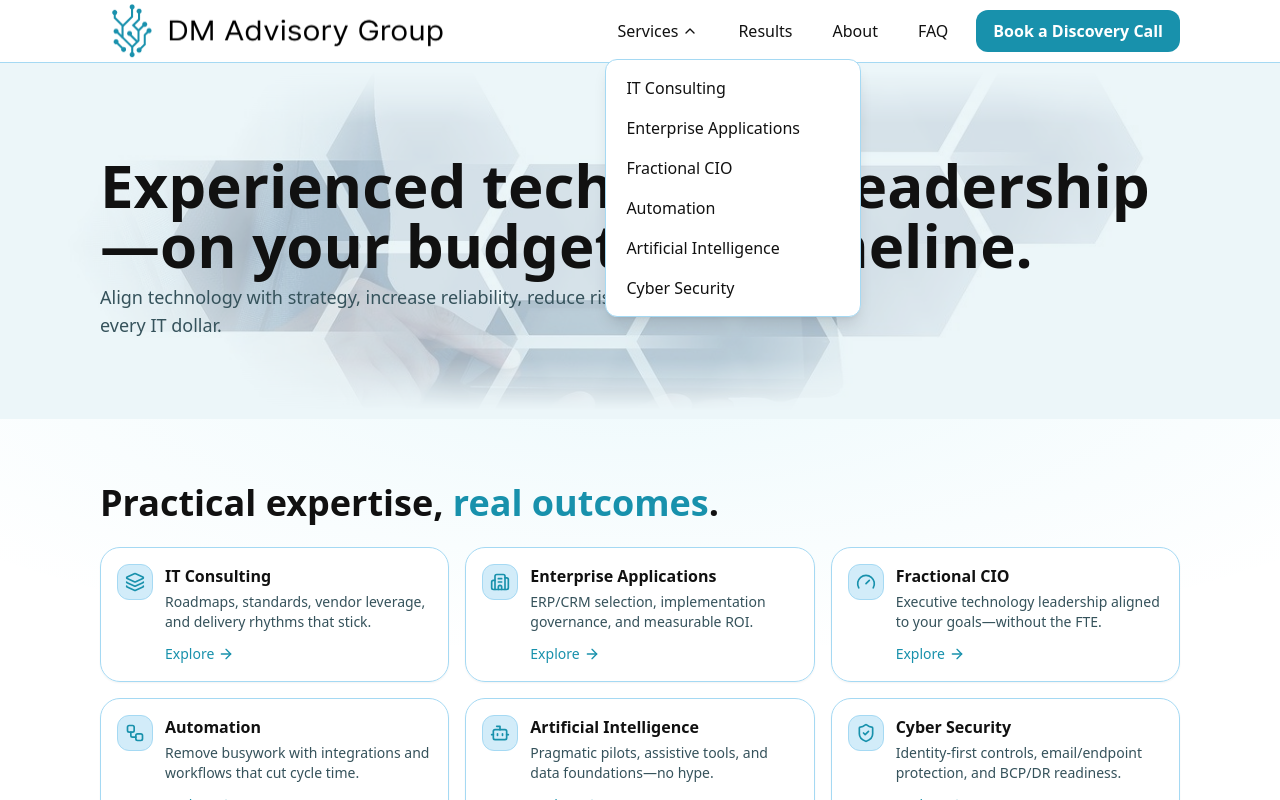
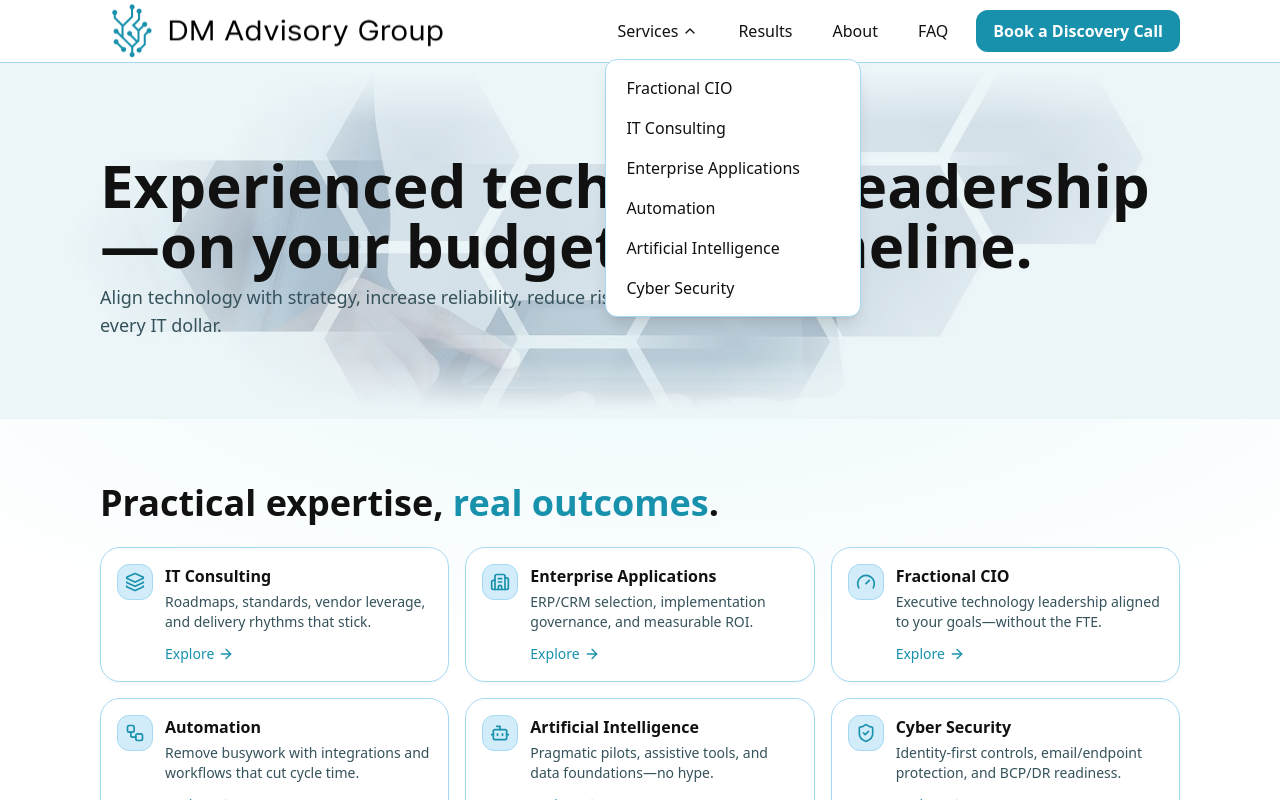
Before and after one commit to dmullenix-web/dm-advisory-group, a Next.js app: page / in a window 1280 px wide. Both pictures are taken after a click on the button "Services". Shown: the top 800 px of the page. Built offline with nearby package versions, Linux system fonts and the light colour scheme.

Commit message:
changed menu again

```diff
--- a/components/Header.tsx
+++ b/components/Header.tsx
@@ -97,9 +97,9 @@ export default function Header() {
                   ${open ? 'opacity-100 translate-y-0 pointer-events-auto' : ''}
                 `}
               >
+                <Link href="/services/fractional-cio" className="block px-3 py-2 rounded-lg hover:bg-[color:var(--surface)]" onClick={() => setOpen(false)}>Fractional CIO</Link>
                 <Link href="/services/it-consulting" className="block px-3 py-2 rounded-lg hover:bg-[color:var(--surface)]" onClick={() => setOpen(false)}>IT Consulting</Link>
                 <Link href="/services/enterprise-applications" className="block px-3 py-2 rounded-lg hover:bg-[color:var(--surface)]" onClick={() => setOpen(false)}>Enterprise Applications</Link>
-                <Link href="/services/fractional-cio" className="block px-3 py-2 rounded-lg hover:bg-[color:var(--surface)]" onClick={() => setOpen(false)}>Fractional CIO</Link>
                 <Link href="/services/automation" className="block px-3 py-2 rounded-lg hover:bg-[color:var(--surface)]" onClick={() => setOpen(false)}>Automation</Link>
                 <Link href="/services/artificial-intelligence" className="block px-3 py-2 rounded-lg hover:bg-[color:var(--surface)]" onClick={() => setOpen(false)}>Artificial Intelligence</Link>
                 <Link href="/services/cyber-security" className="block px-3 py-2 rounded-lg hover:bg-[color:var(--surface)]" onClick={() => setOpen(false)}>Cyber Security</Link>
```
